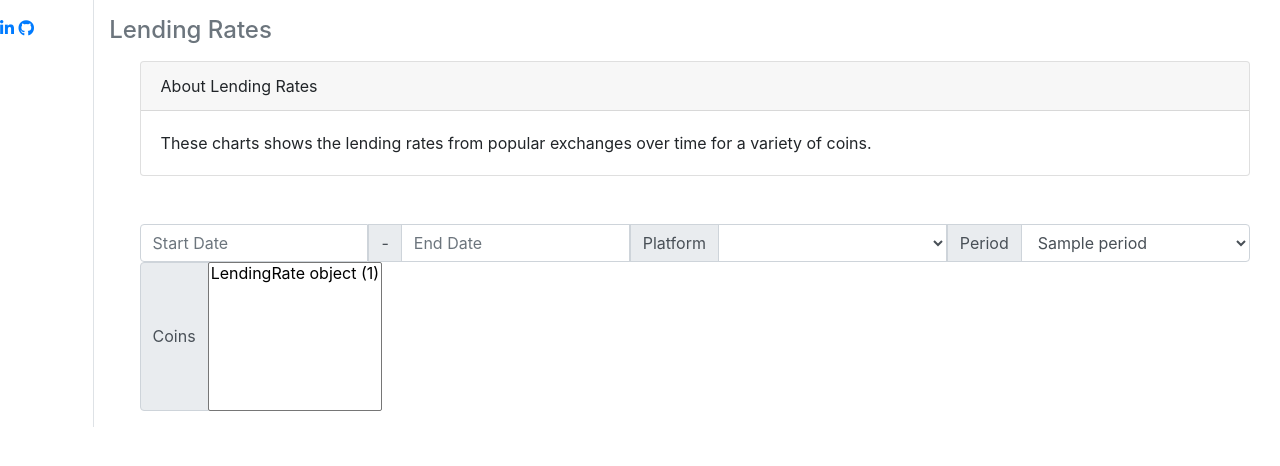
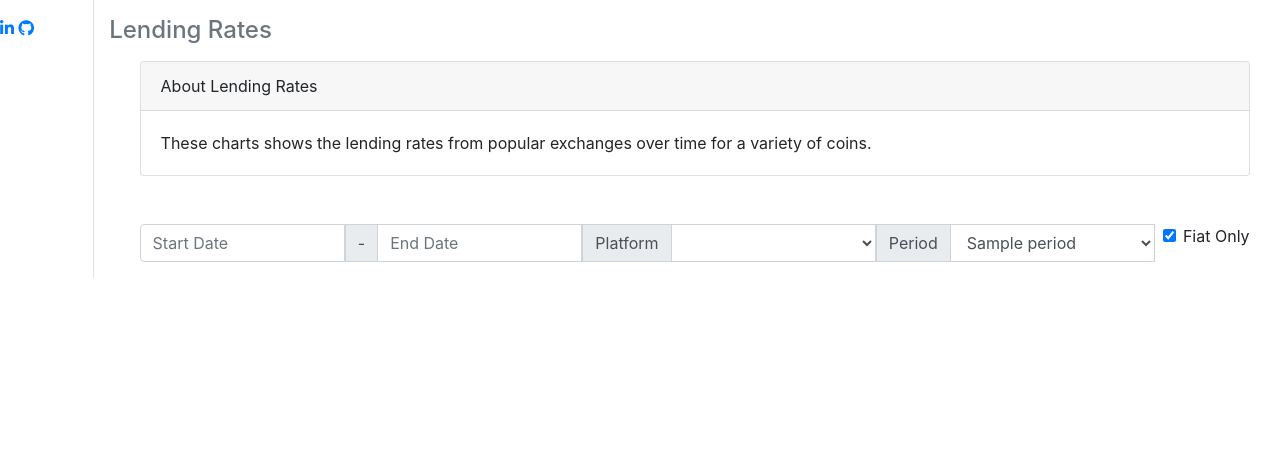
Before and after one commit to lee-hodg/crypto-oracle, a Django app: template predictor/templates/predictor/lending_rates.html in a window 1280 px wide. Shown: the part 56-522 px from the top of the page. Run offline with Django 3.2, Linux system fonts and the light colour scheme; tables that the repository leaves empty hold one stand-in row (values such as "Sample post"); the template is opened without the code that fills it: values that come from a table or form of the project are taken from there, most other values are stand-ins (such as "Sample title", 1, 10 or a date in 2020); lists and menus that the app fills with data are empty; some libraries are stand-ins or nearby versions.

Commit message:
simple fiat only checkbox

```diff
--- a/predictor/templates/predictor/lending_rates.html
+++ b/predictor/templates/predictor/lending_rates.html
@@ -41,19 +41,26 @@
                 </option>
                 {% endfor %}
             </select>
+
+            <div class="form-check ml-2">
+                <input class="form-check-input" type="checkbox" value="" id="fiat_only_checkbox" checked>
+                <label class="form-check-label" for="fiat_only_checkbox">
+                    Fiat Only
+                </label>
+            </div>
         </div>
-        <div class="input-group">
+<!--        <div class="input-group">-->
 
-            <div class="input-group-prepend">
-                <span class="input-group-text">Coins</span>
-            </div>
-            <select class="selectpicker" id="coin_select" size="7" multiple>
-                {% for coin in coins %}
-                <option id="{{coin}}">{{coin}}</option>
-                {% endfor %}
-            </select>
-        <!--        <label for="exampleFormControlSelect1">Select training session</label>-->
-        </div>
+<!--            <div class="input-group-prepend">-->
+<!--                <span class="input-group-text">Coins</span>-->
+<!--            </div>-->
+<!--            <select class="selectpicker" id="coin_select" size="7" multiple>-->
+<!--                {% for coin in coins %}-->
+<!--                <option id="{{coin}}">{{coin}}</option>-->
+<!--                {% endfor %}-->
+<!--            </select>-->
+<!--        &lt;!&ndash;        <label for="exampleFormControlSelect1">Select training session</label>&ndash;&gt;-->
+<!--        </div>-->
     </div>
 
 </form>
@@ -86,15 +93,17 @@
     function handleFormChange(){
         let period = $('#period_select').children(":selected").val();
         let platform = $('#platform_select').children(":selected").val();
-        let coin = $('#coin_select').val();
+        // let coin = $('#coin_select').val();
         let start_date = $('#start_date').val();
         let end_date = $('#end_date').val();
+        let fiat_only = $('#fiat_only_checkbox').prop('checked')
 
-        console.debug('got platform: ' + platform)
-        console.debug('got period: ' + platform)
-        console.debug('got coin: ' + coin)
-        console.debug('start ' + start_date)
-        console.debug('end ' + end_date)
+        console.debug('got platform: ' + platform);
+        console.debug('got period: ' + platform);
+        //console.debug('got coin: ' + coin);
+        console.debug('start ' + start_date);
+        console.debug('end ' + end_date);
+        console.debug('fiat only' + fiat_only);
 
         $.ajax({
             url: "{% url 'predictor_lending_rate' %}",
@@ -102,7 +111,8 @@
             data: {
                 "platform": platform,
                 "period": period,
-                "coin": coin,
+                // "coin": coin,
+                "fiat_only": fiat_only,
                 "start_date": start_date,
                 "end_date": end_date
                 //'csrfmiddlewaretoken':
```
Also changed, not shown: predictor/views.py (+14 -9 lines), utils/utils.py (+5 -3 lines).
